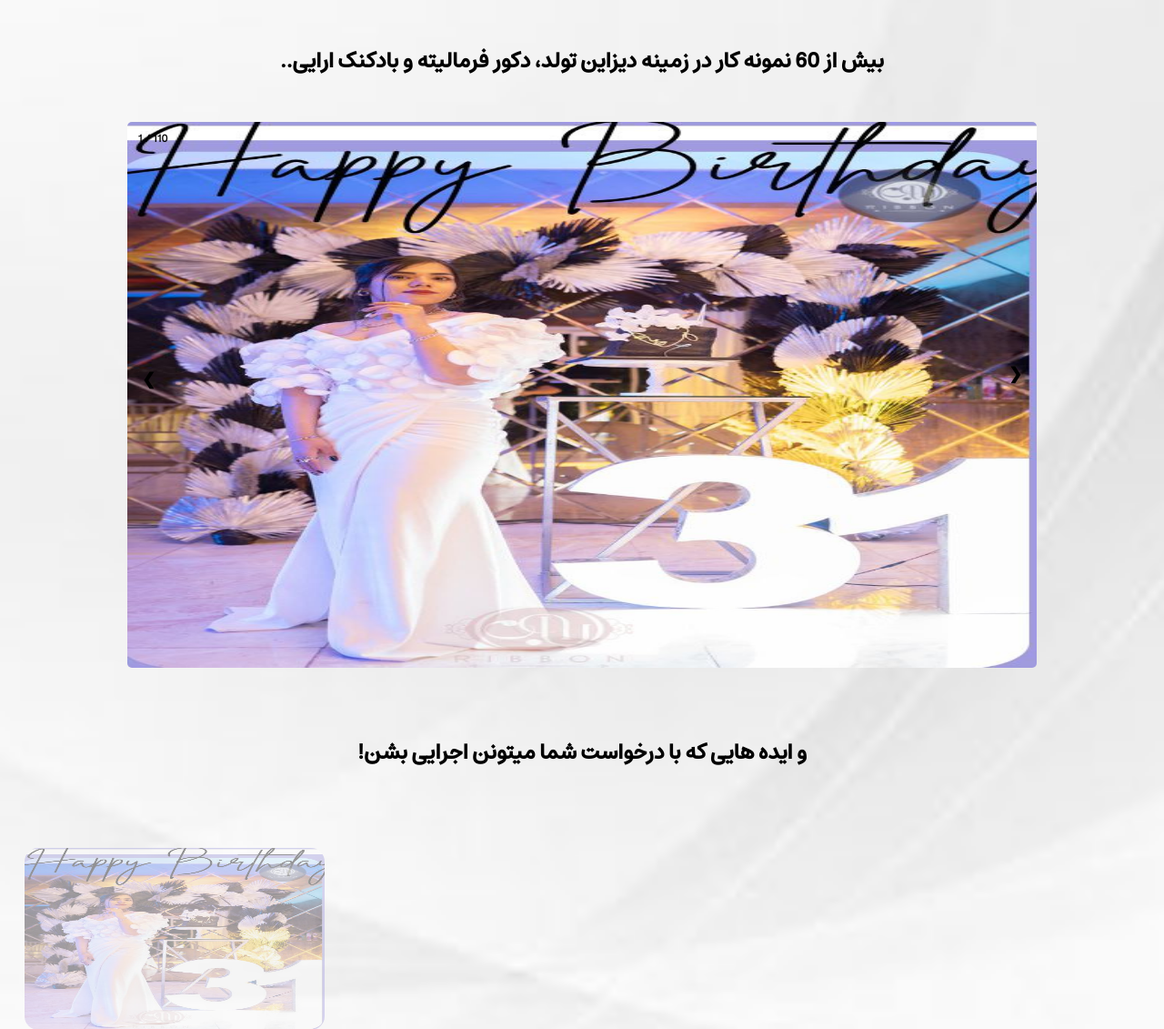
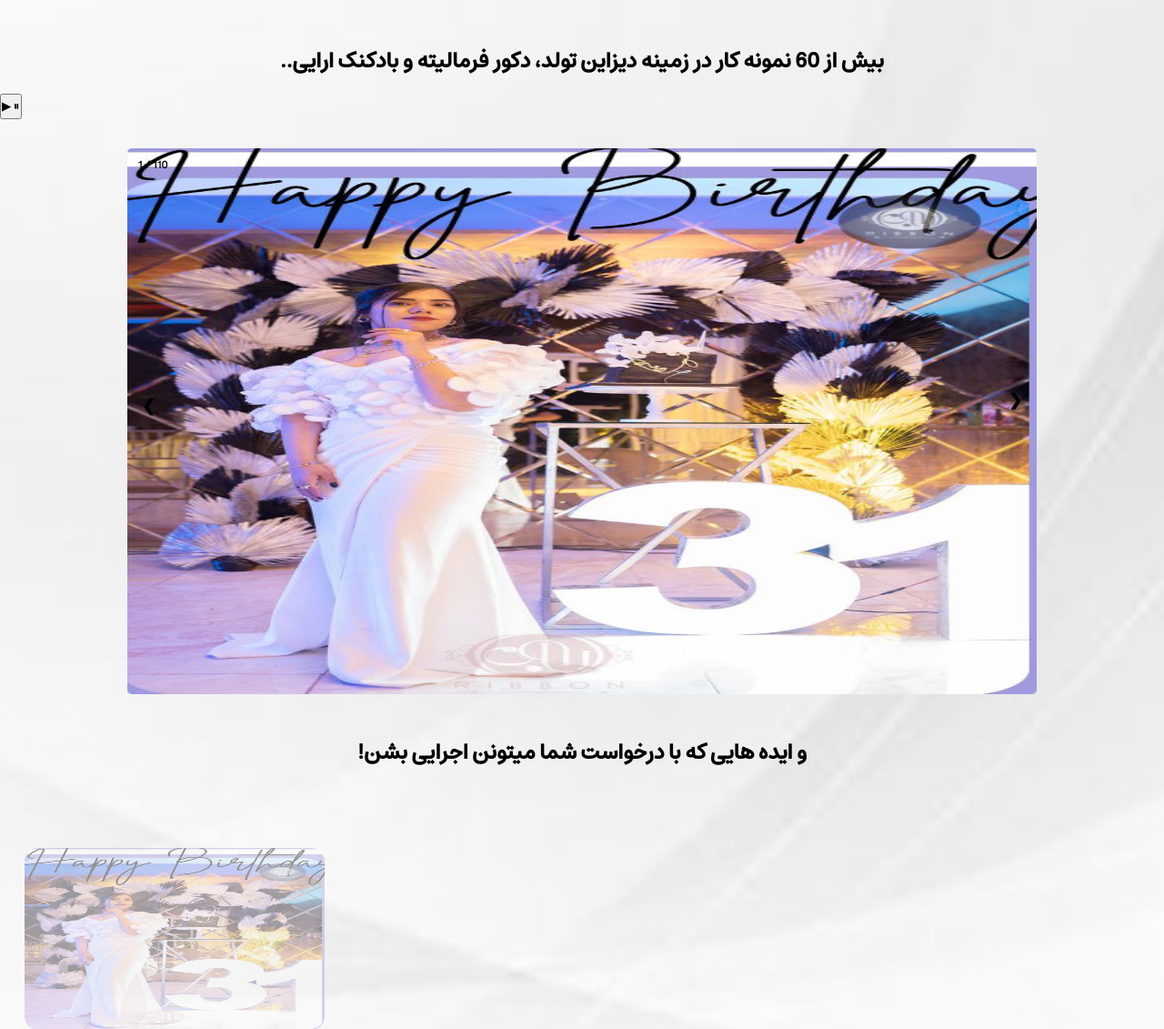
Before and after one commit to Yasin-Rahimi/Ceremony-Celebration-Website, a PHP site: page /index.php in a window 1280 px wide; the page is wider, and only the part inside the window is pictured. Shown: the part 714-1845 px from the top of that part at 91% size. Run offline with PHP 8.4, Linux system fonts and the light colour scheme.

Commit message:
Auto-commit: Agent tool execution

```diff
--- a/nemoone.php
+++ b/nemoone.php
@@ -15,9 +15,28 @@
 </span>
         </div>
 
-    <div class="slideshow-container">
-        <a class="prev" onclick="plusSlides(-1)">&#10094;</a>
-        <a class="next" onclick="plusSlides(1)">&#10095;</a>
+    <div class="enhanced-slider-container">
+        <!-- Auto-play controls -->
+        <div class="slider-controls">
+            <button class="autoplay-btn" id="autoplayBtn" onclick="toggleAutoplay()">
+                <span class="play-icon">▶</span>
+                <span class="pause-icon">⏸</span>
+            </button>
+        </div>
+
+        <!-- Main slider with navigation arrows -->
+        <div class="slideshow-container">
+            <a class="prev" onclick="plusSlides(-1)">&#10094;</a>
+            <a class="next" onclick="plusSlides(1)">&#10095;</a>
+        </div>
+
+        <!-- Dots indicators -->
+        <div class="dots-container" id="dotsContainer"></div>
+
+        <!-- Thumbnail navigation -->
+        <div class="thumbnails-container">
+            <div class="thumbnails-wrapper" id="thumbnailsWrapper"></div>
+        </div>
     </div>
 
     </section>
```
